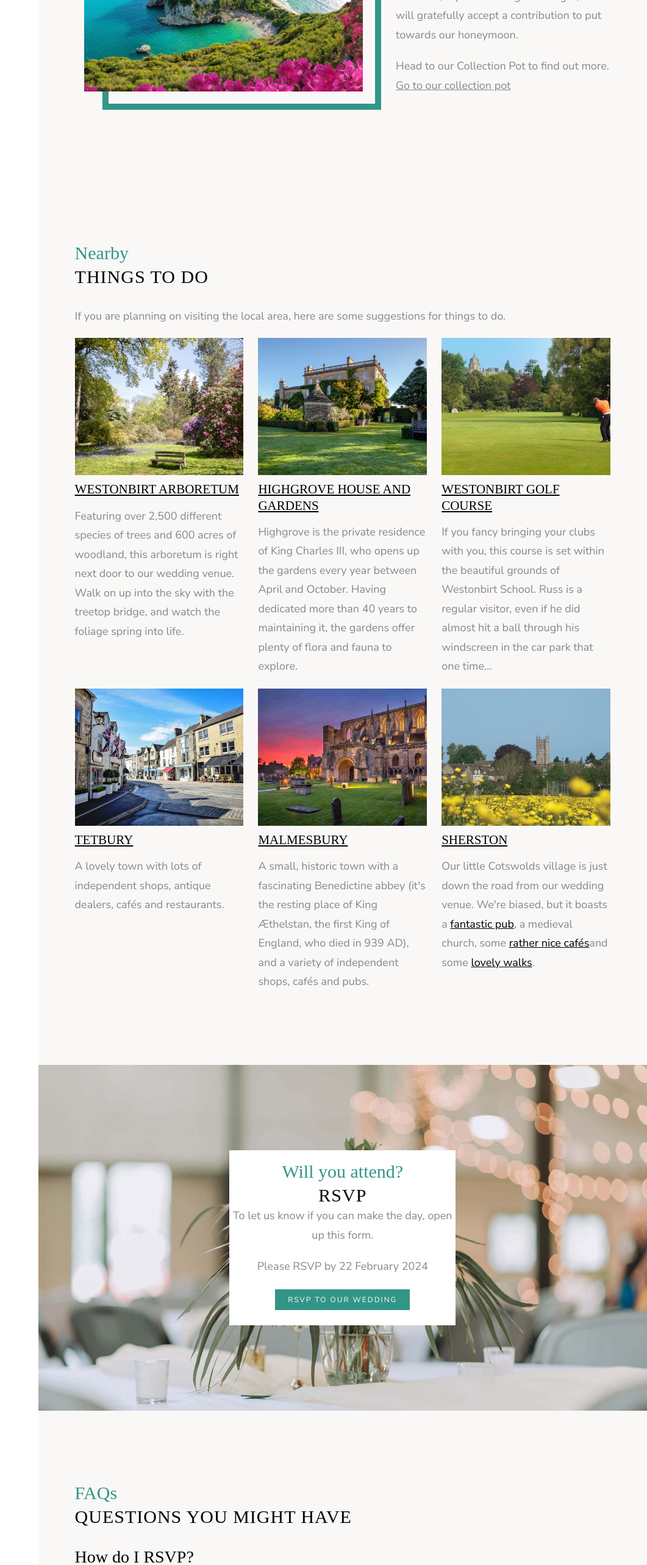
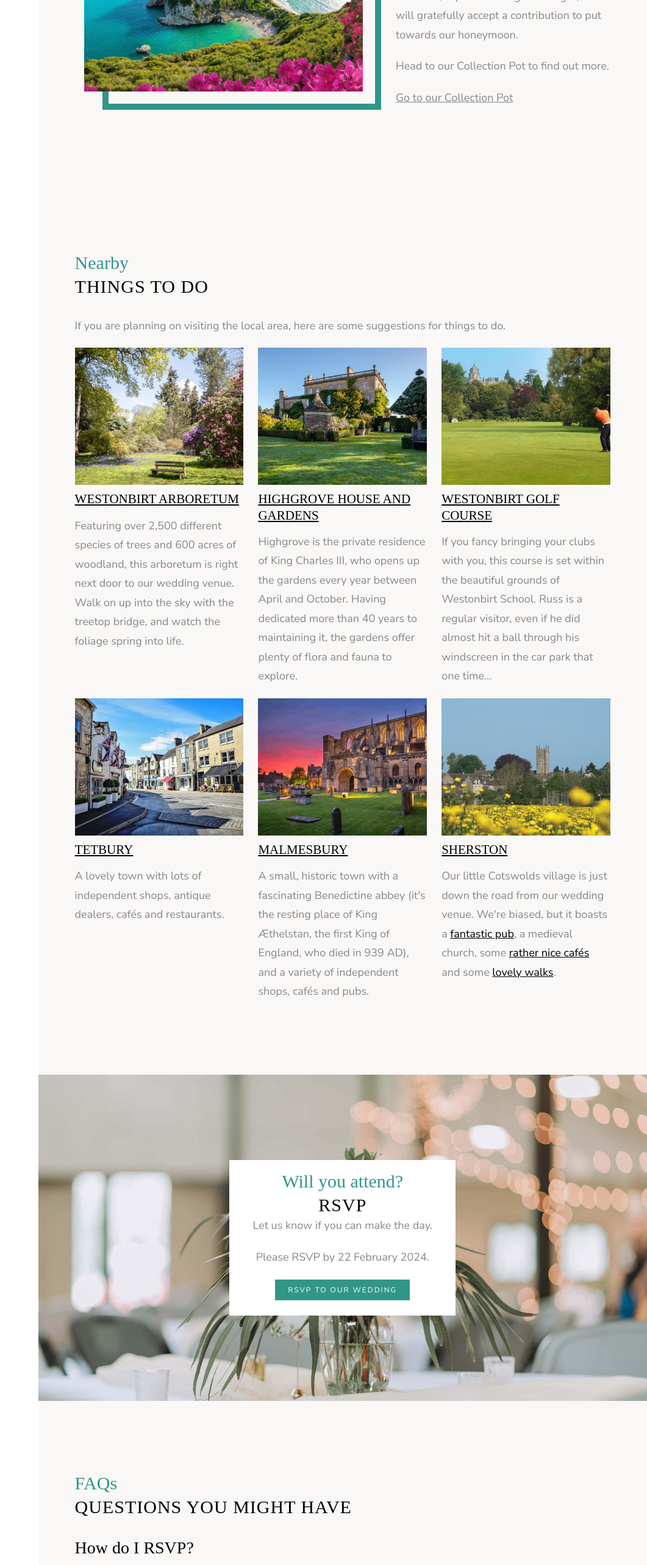
Before and after one commit to rforster-dev/jessandrusswedding, a Next.js app: page / in a window 1280 px wide. Shown: the part 5720-8286 px from the top of the page at 61% size, without its empty margins (219-1280 px from the left). Built offline with nearby package versions, Linux system fonts and the light colour scheme; a web font is replaced by a local one.

Commit message:
fix: final final final changes pls

```diff
--- a/src/app/components/Faqs.jsx
+++ b/src/app/components/Faqs.jsx
@@ -69,11 +69,11 @@ export default function FAQs() {
             <h3>Are children invited to the wedding?</h3>
             <p>No, this will be an adults-only celebration.</p>
             <h3>
-              Will there be food options for guests with dietary restrictions or
+              Will there be food options for guests with dietary requirements or
               allergies?
             </h3>
             <p>
-              Yes. Please include information about dietary restrictions and
+              Yes. Please include information about dietary requirements and
               allergies on the&nbsp;
               <a
                 href="https://forms.office.com/Pages/ResponsePage.aspx?id=DQSIkWdsW0yxEjajBLZtrQAAAAAAAAAAAAN__rWkQeJUOEs3NE5EVEFFWlFQQ0dMTTY0Q0YyMVlLNC4u"
@@ -93,7 +93,7 @@ export default function FAQs() {
                 href="https://app.collectionpot.com/pot/jessandruss"
                 target="_blank"
               >
-                Go to our Collection Pot
+                Go to our Collection Pot to find out more.
               </a>
             </p>
             <h3>What time should I arrive at the venue by?</h3>
@@ -114,8 +114,8 @@ export default function FAQs() {
             <h3>What time is check out the next morning?</h3>
             <p>
               The hotel check out time is by 11am. If you are looking for things
-              to do in the local area, see our suggestions here.{" "}
-              <a href="#todo">Things to do</a>
+              to do in the local area,{" "}
+              <a href="#todo">see our suggestions here</a>.
             </p>
             <h3>Can I post photos on social media?</h3>
             <p>
--- a/src/app/components/Gifts.jsx
+++ b/src/app/components/Gifts.jsx
@@ -23,13 +23,14 @@ export default function Gifts() {
               However, if you wish to give us a gift, we will gratefully accept
               a contribution to put towards our honeymoon.
             </p>
+            <p className="item">Head to our Collection Pot to find out more.</p>
             <p className="item">
-              Head to our Collection Pot to find out more.
+              {" "}
               <a
                 href="https://app.collectionpot.com/pot/jessandruss"
                 target="_blank"
               >
-                Go to our collection pot
+                Go to our Collection Pot
               </a>
             </p>
           </div>
--- a/src/app/components/RSVP.jsx
+++ b/src/app/components/RSVP.jsx
@@ -9,8 +9,8 @@ export default function RSVP() {
                 Will you attend?
               </span>
               <h2 class="oliven-title text-center">RSVP</h2>
-              <p>To let us know if you can make the day, open up this form.</p>
-              <p>Please RSVP by 22 February 2024</p>
+              <p>Let us know if you can make the day.</p>
+              <p>Please RSVP by 22 February 2024.</p>
               <a
                 href="https://forms.office.com/Pages/ResponsePage.aspx?id=DQSIkWdsW0yxEjajBLZtrQAAAAAAAAAAAAN__rWkQeJUOEs3NE5EVEFFWlFQQ0dMTTY0Q0YyMVlLNC4u"
                 target="_blank"
--- a/src/app/components/ThingsToDo.jsx
+++ b/src/app/components/ThingsToDo.jsx
@@ -142,8 +142,8 @@ export default function ThingsToDo() {
                   </a>
                   , a medieval church, some&nbsp;
                   <a href="https://www.angel-sherston.co.uk" target="_blank">
-                    rather nice cafés{" "}
-                  </a>
+                    rather nice cafés
+                  </a>{" "}
                   and some{" "}
                   <a href="http://www.sherstonwalks.org.uk/" target="_blank">
                     lovely walks
--- a/src/app/globals.css
+++ b/src/app/globals.css
@@ -1167,7 +1167,7 @@ body.offcanvason .oliven-nav-toggle {
 }
 
 #rsvp .bg-white {
-  padding-bottom: 25px;
+  padding:0 15px 25px 15px;
 }
 
 @media (min-width: 768px) {
```
